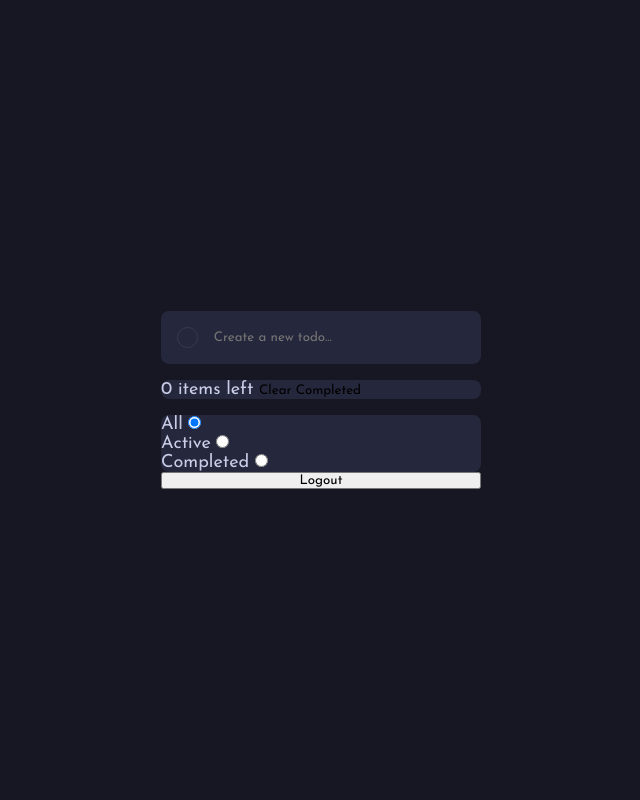
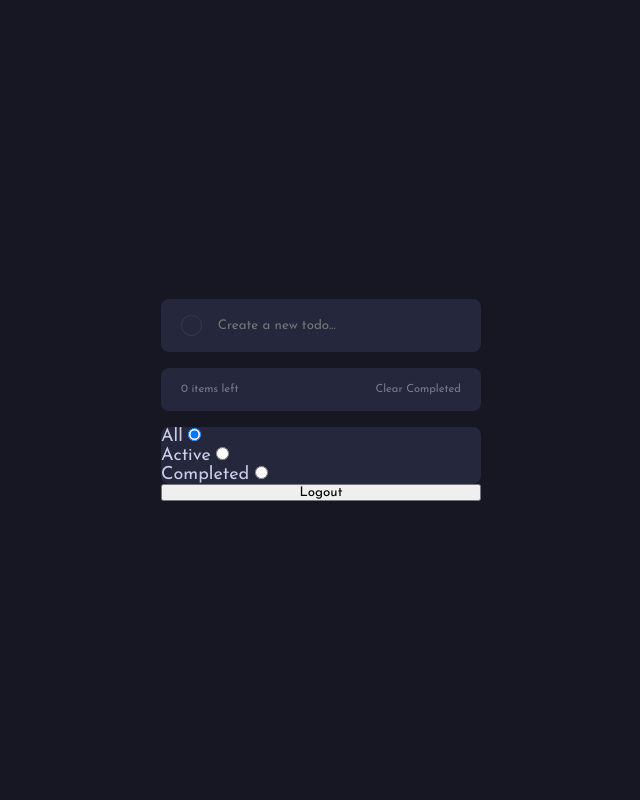
Before and after one commit to AngryMorrocoy/fullstack-todo-app, a Django app: page / in a window 1280 px wide. Shown: the whole page, without its empty margins (319-959 px from the left). Run offline with Django 4.2, Linux system fonts and the light colour scheme; the visitor is signed in with stand-in values (Sample User, id 1).

Commit message:
Extra util styling

```diff
--- a/front/static/css/global.css
+++ b/front/static/css/global.css
@@ -23,6 +23,7 @@
   --dark-very-dark-grayish-blue-2: hsl(237, 14%, 26%);
   /* Sizing */
   --border-rad: 0.5rem;
+  --app-padding: 1rem 1.25rem;
 }
 
 * {
@@ -90,7 +91,7 @@ ol {
   align-items: center;
 
   border-bottom: 1px solid var(--list-separation);
-  padding: 1rem;
+  padding: var(--app-padding);
 }
 
 .todo-list__item .delete-todo {
@@ -111,7 +112,7 @@ ol {
   grid-template-columns: max-content auto;
   align-items: center;
   justify-items: start;
-  padding: 1rem;
+  padding: var(--app-padding);
   gap: 1rem;
 }
 
@@ -167,3 +168,23 @@ ol {
 .mark-completed-todo:checked::before {
   display: block;
 }
+
+/* Todos extra stuff */
+
+.todos-extra {
+  padding: var(--app-padding);
+  display: flex;
+  justify-content: space-between;
+  font-size: 0.7rem;
+  color: var(--darker-text-color);
+}
+
+.todos-extra .delete-completed {
+  color: inherit;
+  font-size: inherit;
+}
+
+.todos-extra .delete-completed:hover,
+.todos-extra .delete-completed:focus {
+  color: var(--text-color);
+}
```
